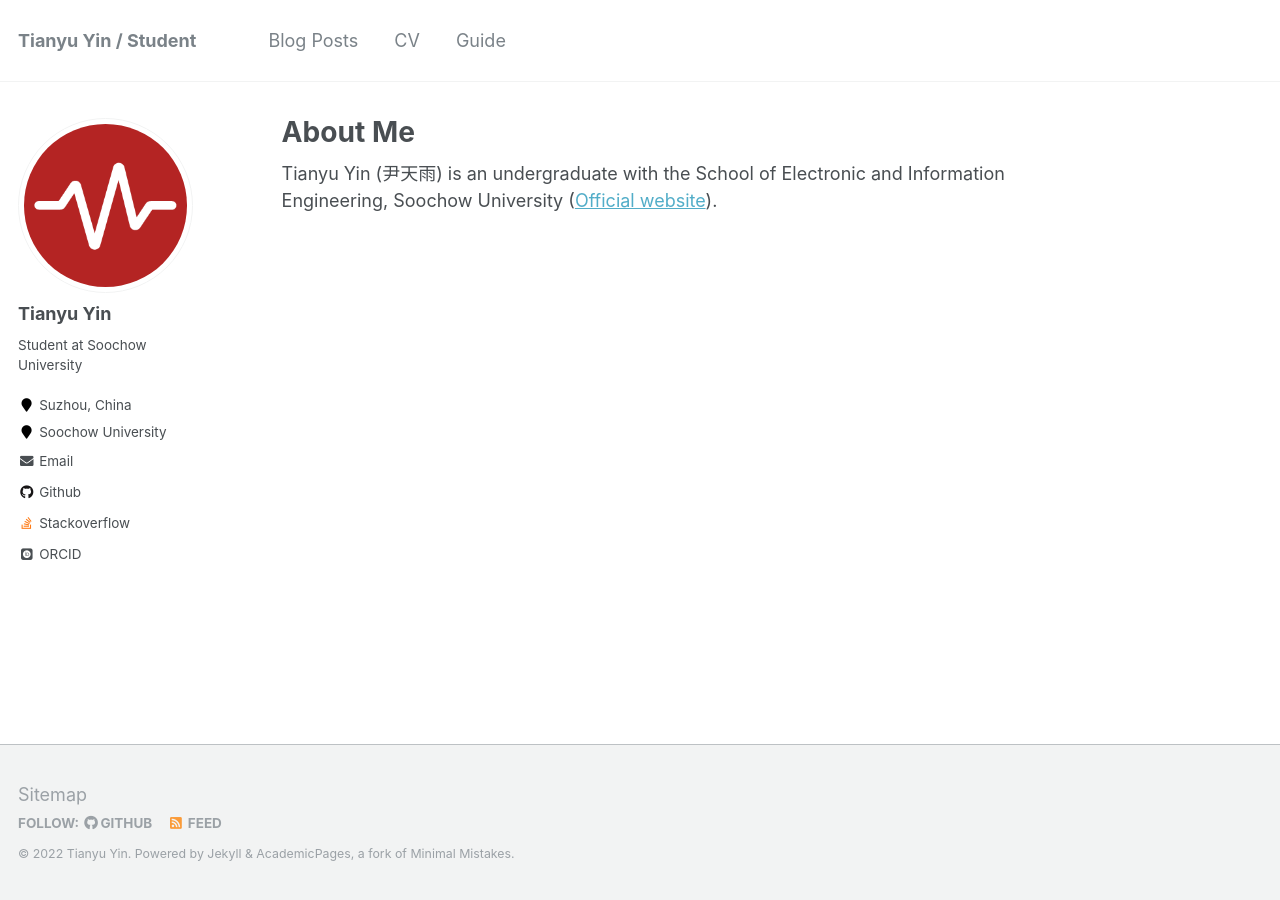
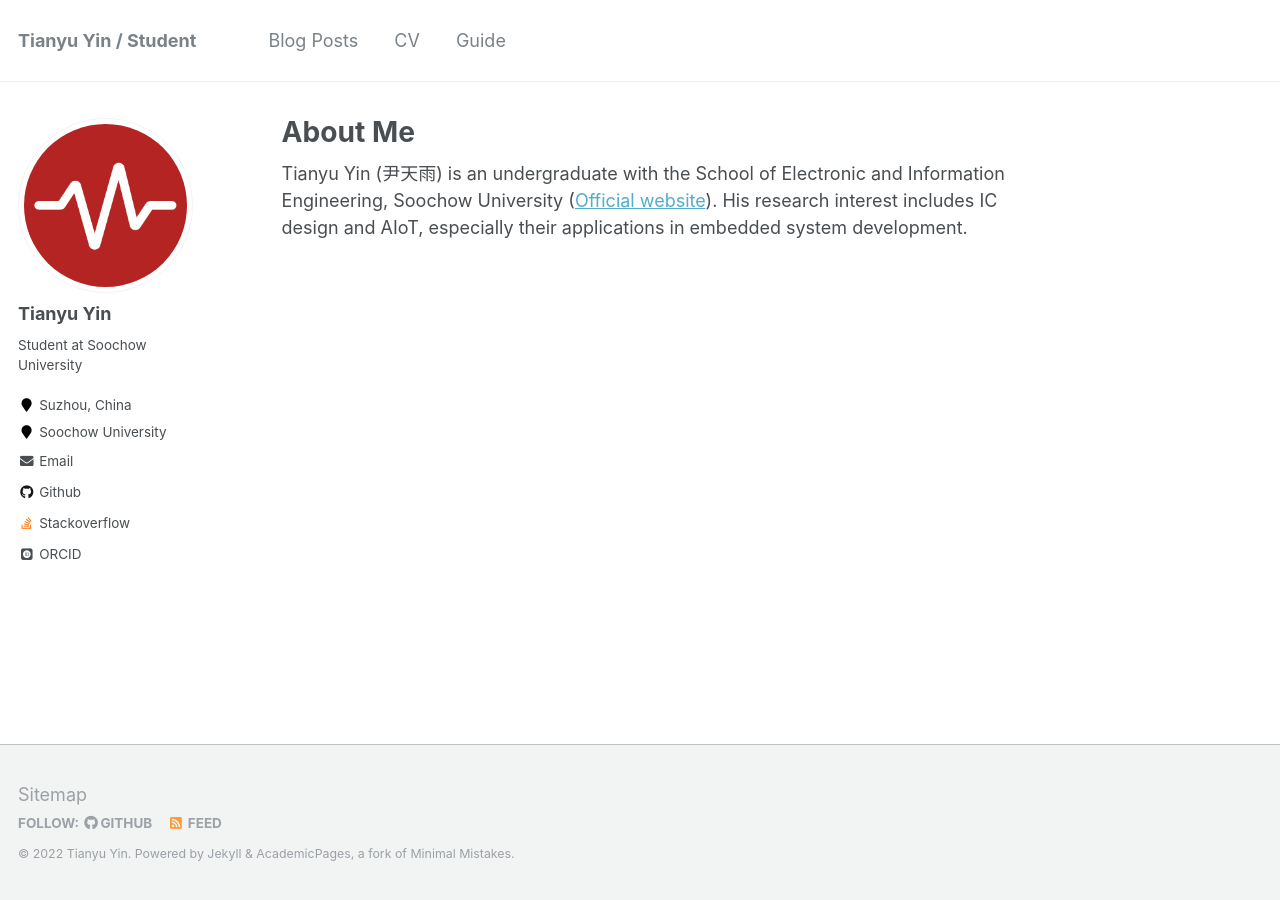
Before and after one commit to Steve-George/steve-george.github.io, a Jekyll site: the page built from _pages/about.md, in a window 1280 px wide. Built offline with Jekyll 4.4.1, drawn with Linux system fonts in a browser that asks for light colours; some web fonts are replaced.

Commit message:
Update about.md

```diff
--- a/_pages/about.md
+++ b/_pages/about.md
@@ -8,4 +8,4 @@ redirect_from:
   - /about.html
 ---
 
-Tianyu Yin (尹天雨) is an undergraduate with the School of Electronic and Information Engineering, Soochow University ([Official website](http://web.suda.edu.cn/jiankang/index.html)).
+Tianyu Yin (尹天雨) is an undergraduate with the School of Electronic and Information Engineering, Soochow University ([Official website](http://web.suda.edu.cn/jiankang/index.html)). His research interest includes IC design and AIoT, especially their applications in embedded system development.
```
